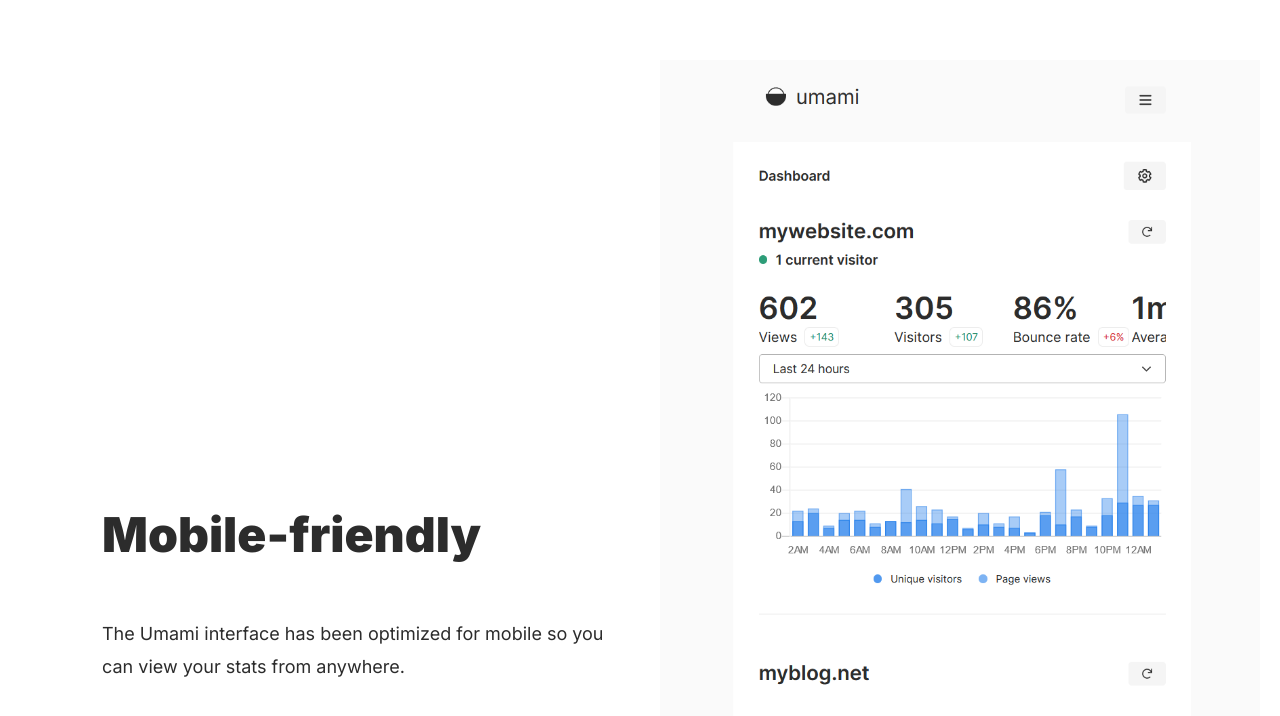
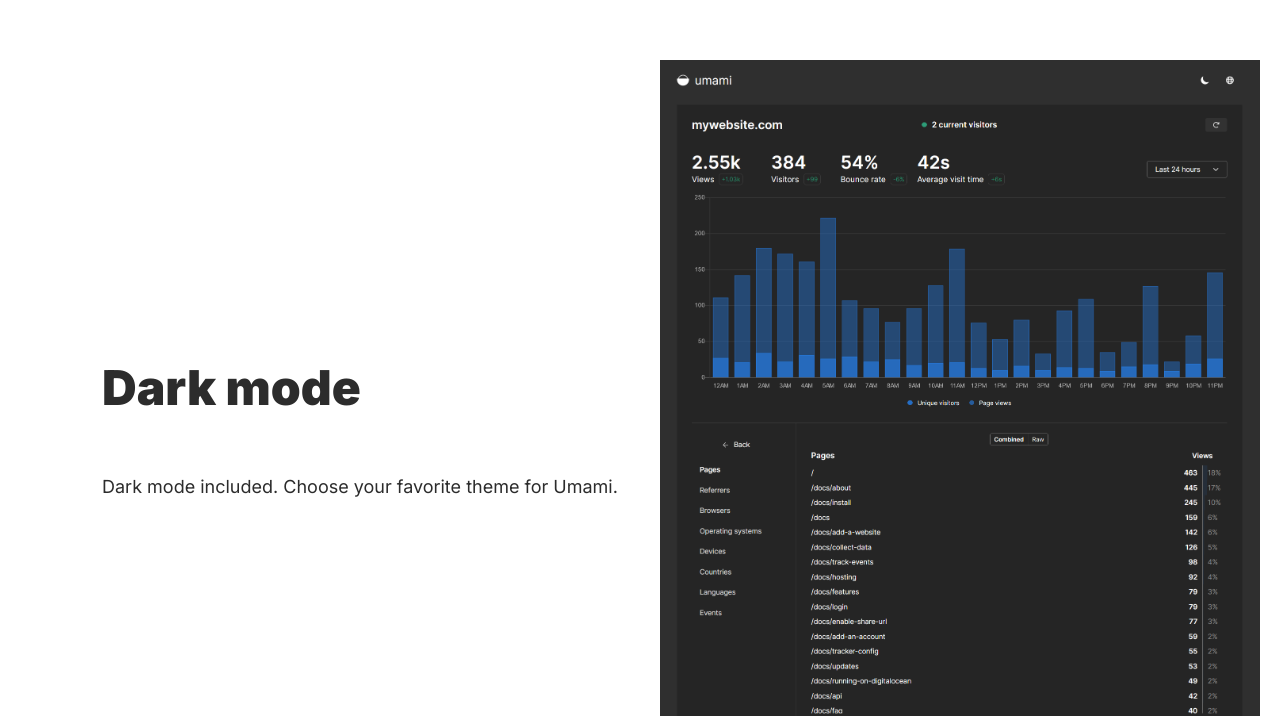
Before and after one commit to umami-software/website, a Next.js app: page /features in a window 1280 px wide. Shown: the part 4995-5711 px from the top of the page. Built offline with nearby package versions, Linux system fonts and the light colour scheme.

Commit message:
Added dark mode to features. Fix link.

```diff
--- a/components/Features.js
+++ b/components/Features.js
@@ -42,6 +42,11 @@
     image: '/feature-accounts.png',
   },
   {
+    name: 'Dark mode',
+    description: 'Dark mode included. Choose your favorite theme for Umami.',
+    image: '/feature-dark-mode.png',
+  },
+  {
     name: 'Mobile-friendly',
     description:
       'The Umami interface has been optimized for mobile so you can view your stats from anywhere.',
--- a/components/Pricing.js
+++ b/components/Pricing.js
@@ -37,7 +37,7 @@
             </li>
           </ul>
           <div className={styles.button}>
-            <Link href="/docs/get-started">
+            <Link href="/docs/getting-started">
               <a>
                 <Button variant="secondary">Get Started</Button>
               </a>
```
Also changed, not shown: public/feature-dark-mode.png (added).
